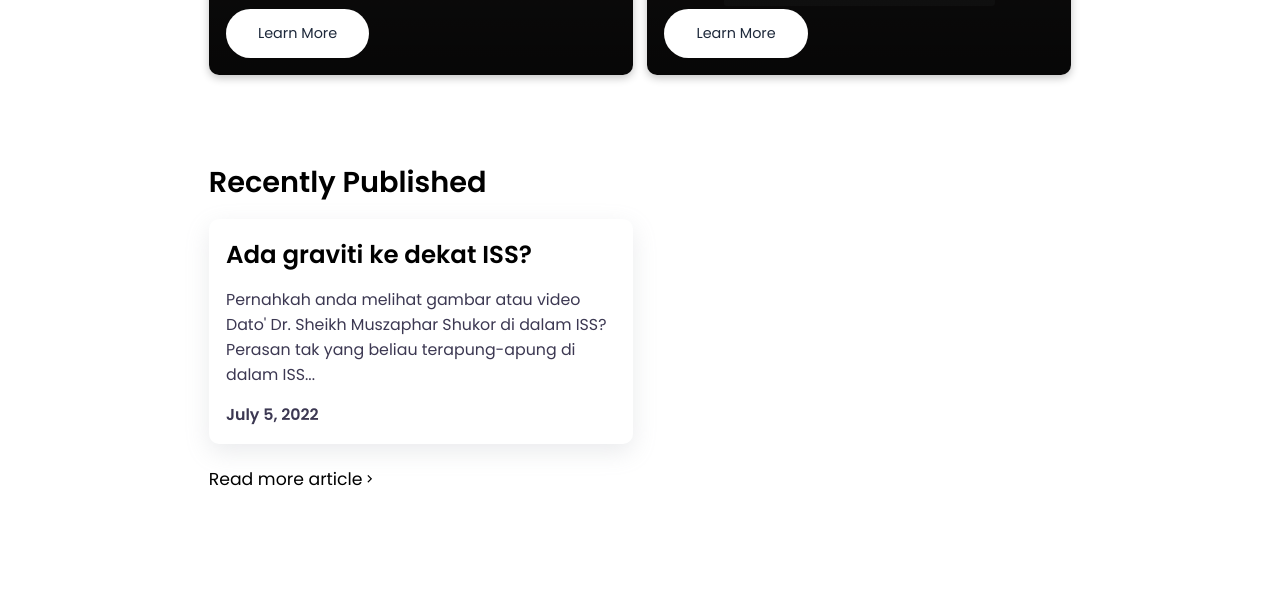
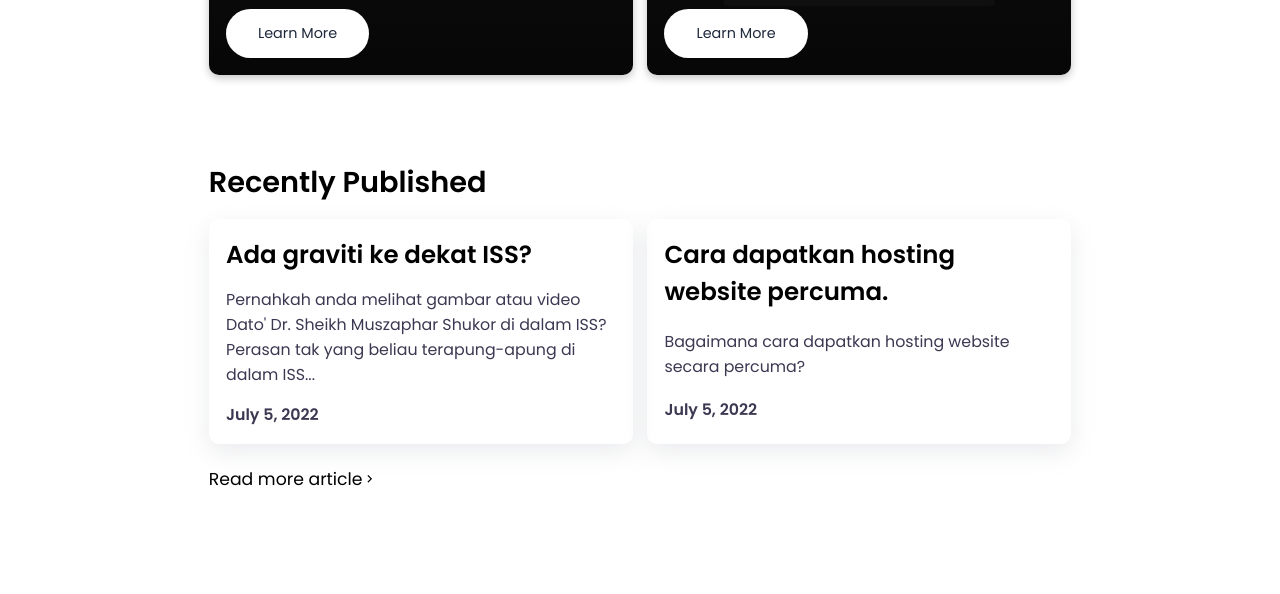
Before and after one commit to aidil-sekandar/portfolio-old, a plain HTML site: page index.html in a window 1280 px wide. Shown: the part 1779-2373 px from the top of the page. Drawn offline with nearby package versions, Linux system fonts and the light colour scheme.

Commit message:
add Cara dapatkan hosting website percuma article

```diff
--- a/index.html
+++ b/index.html
@@ -107,6 +107,11 @@
             <p>Pernahkah anda melihat gambar atau video Dato' Dr. Sheikh Muszaphar Shukor di dalam ISS? Perasan tak yang beliau terapung-apung di dalam ISS...</p>
             <h4>July 5, 2022</h4>
           </div>
+          <div class="articles-card">
+            <a href="https://blog.aidiliskandar.tech/cara-dapatkan-hosting-website-percuma" target="_blank">Cara dapatkan hosting website percuma.</a>
+            <p>Bagaimana cara dapatkan hosting website secara percuma?</p>
+            <h4>July 5, 2022</h4>
+          </div>
         </div>
         <div class="read-more-articles"><a href="https://blog.aidiliskandar.tech/" target="_blank">Read more article</a><i class="ri-arrow-right-s-line"></i></div>
       </section>
```
